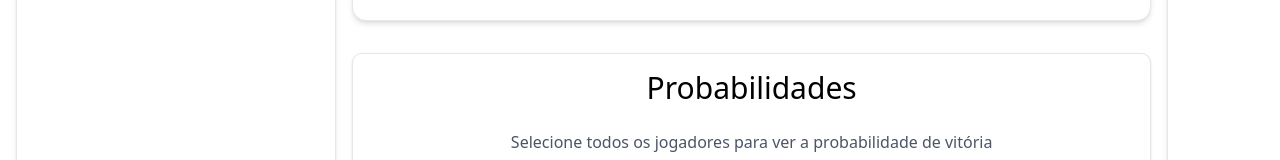
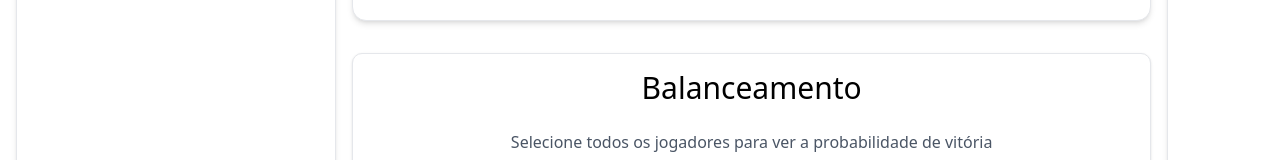
Before and after one commit to King-witcher/party-balancer, a React (Vite) app: page / in a window 1280 px wide. Shown: the part 481-641 px from the top of the page. Built offline with nearby package versions, Linux system fonts and the light colour scheme.

Commit message:
reorder files

```diff
--- a/src/routes/compute/-win-probabilities.tsx
+++ b/src/components/panels/balance.tsx
@@ -11,7 +11,7 @@ interface Props {
   isFull: boolean
 }
 
-export function WinProbabilities({
+export function BalancePanel({
   blue,
   red,
   softBalance,
@@ -31,7 +31,7 @@ export function WinProbabilities({
   return (
     <div className="mt-8 border w-full border-gray-200 rounded-lg p-4 shadow-sm bg-white flex flex-col gap-4">
       <h2 className="text-3xl font-normal text-center text-black">
-        Probabilidades
+        Balanceamento
       </h2>
 
       {blue.some((p) => p === null) || red.some((p) => p === null) ? (
--- /dev/null
+++ b/src/components/panels/players/index.ts
@@ -0,0 +1 @@
+export * from './players'
--- a/src/routes/compute/-players-sidebar.tsx
+++ b/src/components/panels/players/players.tsx
@@ -11,7 +11,7 @@ import { useMutation } from '@tanstack/react-query'
 import { Copy, Download, Search, Upload, UserPlus } from 'lucide-react'
 import { useMemo, useState } from 'react'
 import { toast } from 'sonner'
-import { PlayerCard } from './-player-card'
+import { PlayerCard } from './player-card'
 
 interface Props {
   players: PlayersMap
@@ -24,7 +24,7 @@ interface Props {
   onSelectPlayer: (playerId: string) => void
 }
 
-export function PlayersSidebar({
+export function PlayersPanel({
   players,
   selectedPlayers,
   onDropFromTeam,
--- /dev/null
+++ b/src/components/panels/simulator/index.ts
@@ -0,0 +1 @@
+export * from './simulator'
--- a/src/routes/compute/-simulator.tsx
+++ b/src/components/panels/simulator/simulator.tsx
@@ -4,7 +4,8 @@ import { Team } from '@/hooks/use-balancer'
 import { Crosshair, Flame, ShieldPlus, Swords, TreePine } from 'lucide-react'
 import { useState } from 'react'
 import { toast } from 'sonner'
-import { SimulatorTeam } from './-simulator-team'
+import { SimulatorTeam } from './team'
+import { Panel } from '@/components/panel'
 
 export const ROLES = [
   { name: 'Top', icon: Swords },
@@ -27,7 +28,7 @@ type Props = {
   onSelectPlayer: (playerId: string) => void
 }
 
-export function Simulator({
+export function SimulatorPanel({
   red,
   blue,
   selectedPlayers,
@@ -48,7 +49,7 @@ export function Simulator({
   }
 
   return (
-    <div className="rounded-xl flex flex-col gap-6 p-6 w-fit border border-gray-200 bg-white shadow-md">
+    <Panel className="flex flex-col gap-6 p-6 w-fit">
       {/* Teams grid: Blue | Roles | Red */}
       <div className="flex gap-4 justify-center items-start">
         {/* Blue team header + players */}
@@ -127,6 +128,6 @@ export function Simulator({
           Vitória Vermelha
         </Button>
       </div>
-    </div>
+    </Panel>
   )
 }
--- a/src/routes/index.tsx
+++ b/src/routes/index.tsx
@@ -1,11 +1,11 @@
 import { createFileRoute } from '@tanstack/react-router'
-import { PlayersSidebar } from './compute/-players-sidebar'
-import { Simulator } from './compute/-simulator'
-import { WinProbabilities } from './compute/-win-probabilities'
+import { PlayersPanel } from '../components/panels/players'
+import { SimulatorPanel } from '../components/panels/simulator/simulator'
+import { BalancePanel } from '../components/panels/balance'
 import { useMatchBalancer } from '@/hooks/use-balancer'
 import { usePlayers } from '@/contexts/players-context'
-import { InspectorPanel } from '@/components/inspector-panel'
 import { useState } from 'react'
+import { InspectorPanel } from '@/components/panels/inspector'
 
 export const Route = createFileRoute('/')({
   component: RouteComponent,
@@ -31,7 +31,7 @@ function RouteComponent() {
     <div className="w-full h-dvh p-4 flex gap-4">
       {/* Players list */}
       <div className="self-stretch shrink-0">
-        <PlayersSidebar
+        <PlayersPanel
           players={players}
           selectedPlayers={selectedPlayers}
           onDropFromTeam={handleDropOnSidebar}
@@ -42,7 +42,7 @@ function RouteComponent() {
       {/* Center container */}
       <div className="flex flex-1 justify-center items-center">
         <div className="flex-col gap-4">
-          <Simulator
+          <SimulatorPanel
             red={red}
             blue={blue}
             selectedPlayers={selectedPlayers}
@@ -51,7 +51,7 @@ function RouteComponent() {
             onSelectPlayer={setSelectedPlayerId}
           />
 
-          <WinProbabilities
+          <BalancePanel
             blue={blue}
             red={red}
             softBalance={softBalance}
```
Also changed, not shown: src/components/panels/inspector.tsx (renamed from src/components/inspector-panel.tsx, +5 -5 lines), src/components/panels/players/player-card.tsx (renamed from src/routes/compute/-player-card.tsx), src/components/panels/simulator/team.tsx (renamed from src/routes/compute/-simulator-team.tsx).
